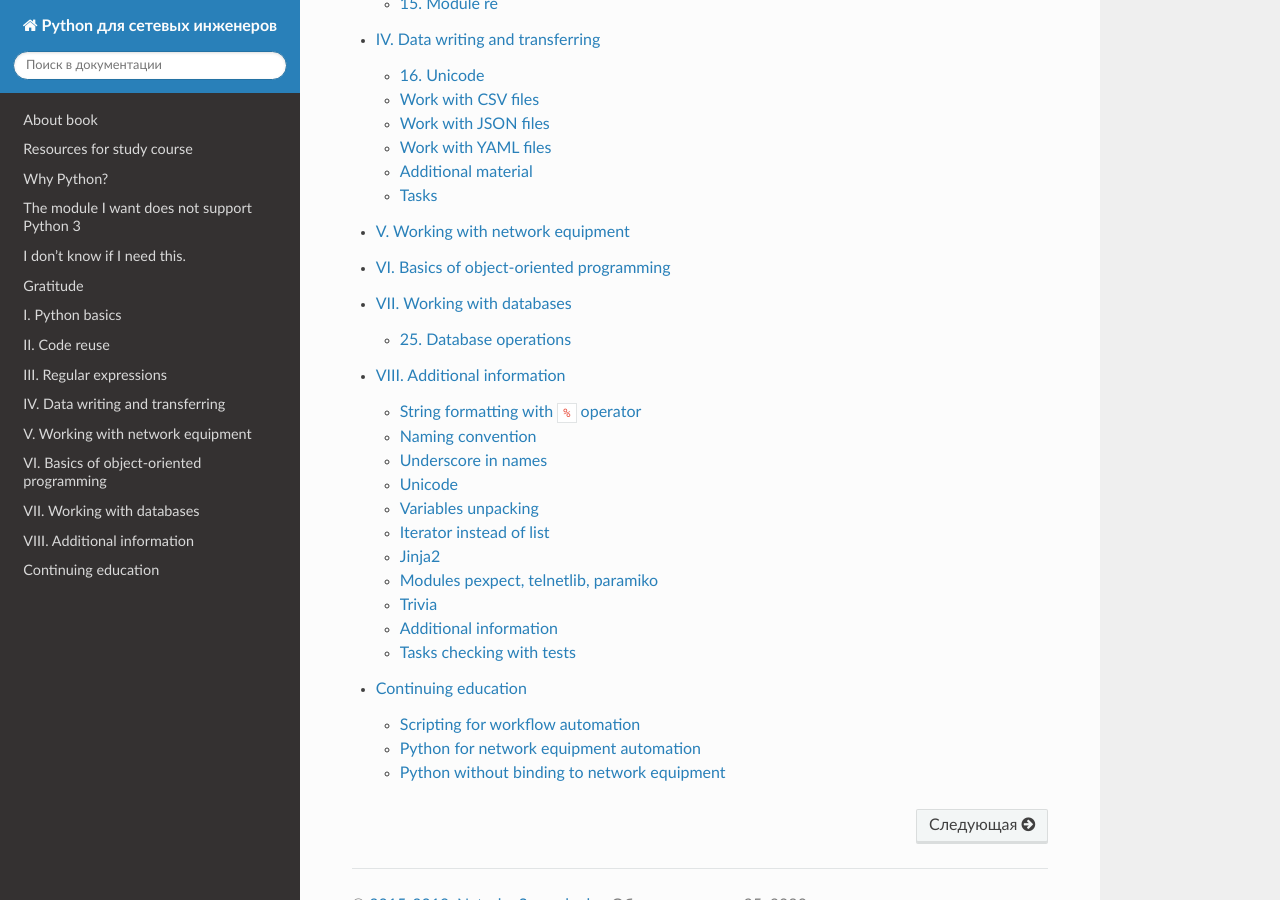
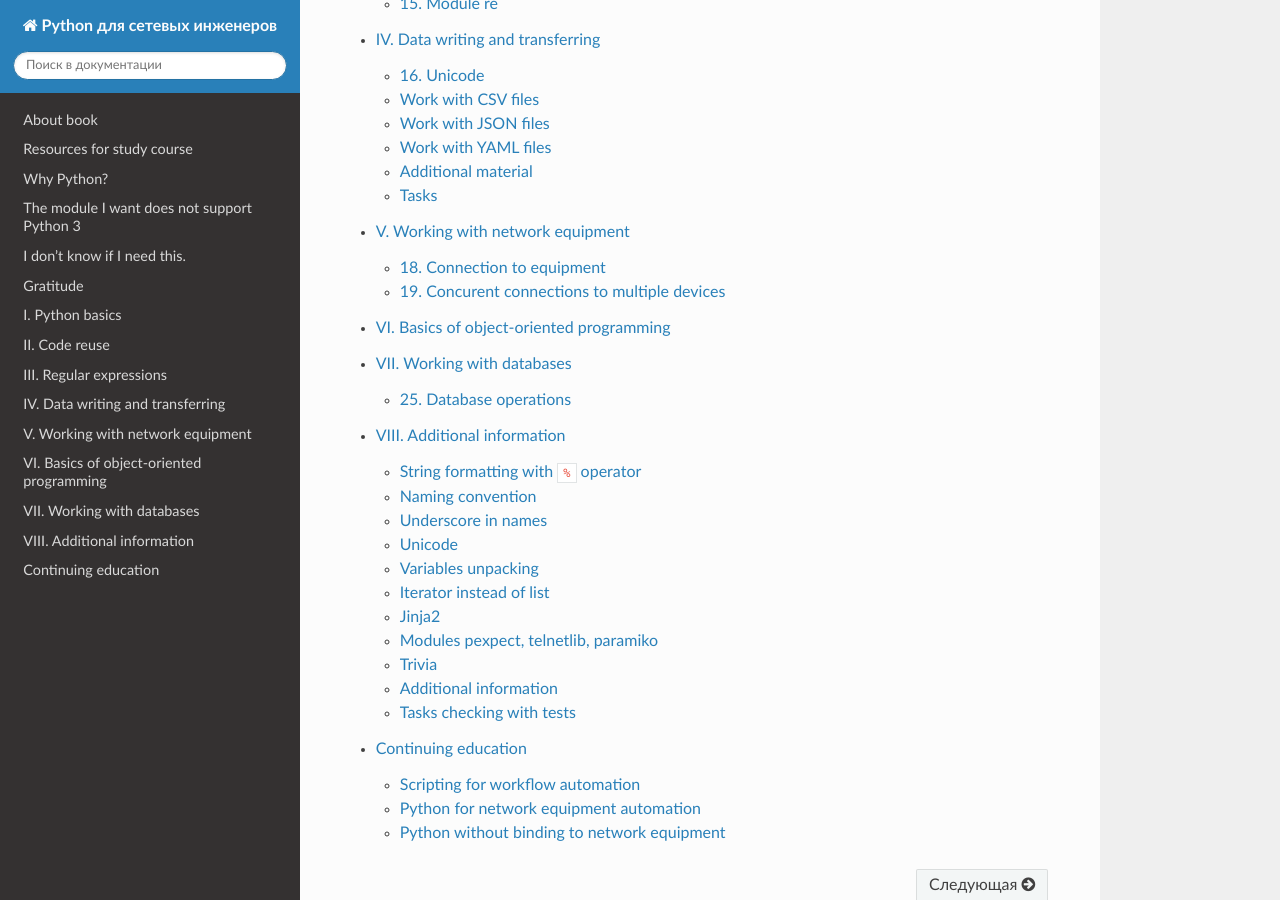
Before and after one commit to Aidar5/nattoeng, a Sphinx documentation site: the page built from docs/source/index.rst, in a window 1280 px wide and 900 px high, scrolled down 1624 px. Built offline with Sphinx 7.4.7 and the Read the Docs theme 2.0.0, drawn with Linux system fonts in a browser that asks for light colours; pages that are not in the unit, such as notebooks, are missing from menus.

Commit message:
Update Part_V.rst

```diff
--- a/docs/source/book/Part_V.rst
+++ b/docs/source/book/Part_V.rst
@@ -6,12 +6,12 @@ In this part, the following topics are discussed:
 -  SSH and Telnet connection
 -  simultaneous connection to multiple devices
 -  creating configuration templates with Jinja2
--  •	command output processing with TextFSM
+-  command output processing with TextFSM
 
 .. toctree::
    :maxdepth: 1
 
-   19_ssh_telnet/index.rst
-   20_concurrent_connections/index.rst
-   21_jinja2/index.rst
-   22_textfsm/index.rst
+   18_ssh_telnet/index.rst
+   19_concurrent_connections/index.rst
+   20_jinja2/index.rst
+   21_textfsm/index.rst
```
